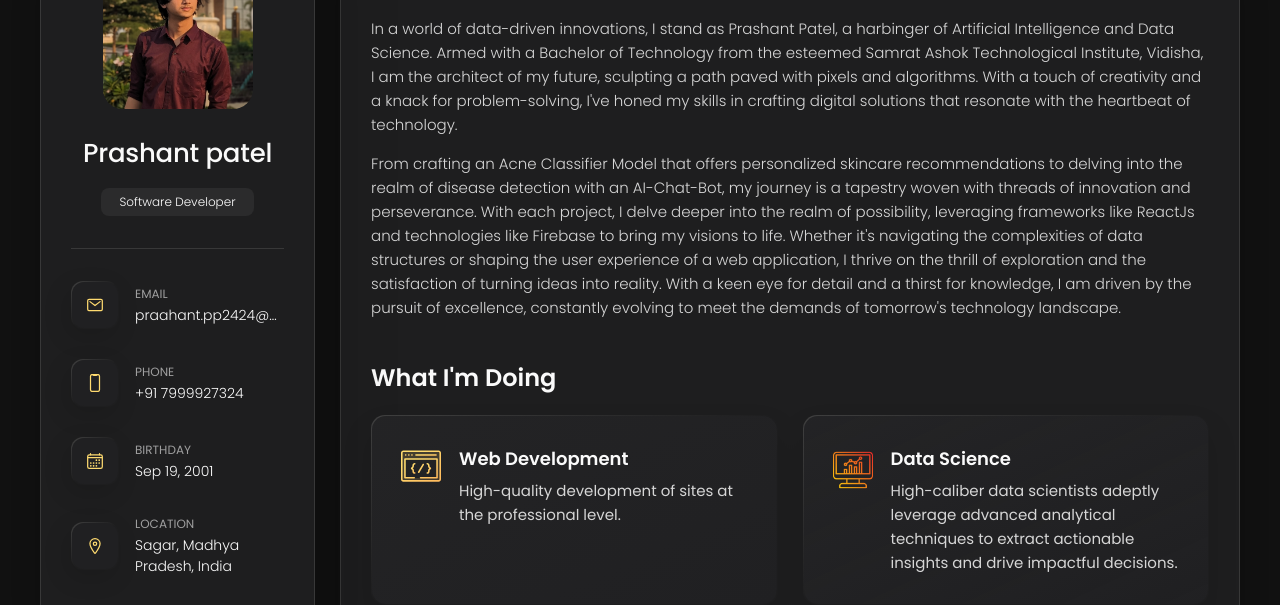
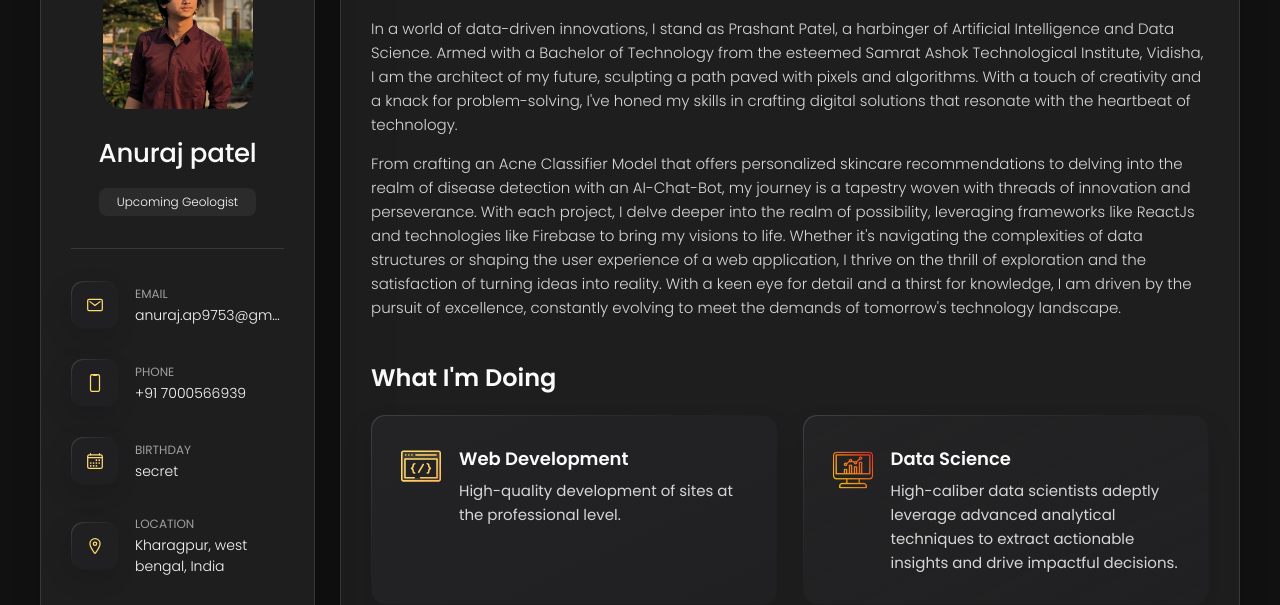
Before and after one commit to ANU-RAAJ/Portfolio, a plain HTML site: page index.html in a window 1280 px wide. Shown: the part 162-767 px from the top of the page. Drawn offline with nearby package versions, Linux system fonts and the light colour scheme.

Commit message:
Update index.html

```diff
--- a/index.html
+++ b/index.html
@@ -5,7 +5,7 @@
   <meta charset="UTF-8">
   <meta http-equiv="X-UA-Compatible" content="IE=edge">
   <meta name="viewport" content="width=device-width, initial-scale=1.0">
-  <title>prashant Portfolio</title>
+  <title>Anuraj Portfolio</title>
 
   <!--
     - favicon
@@ -46,9 +46,9 @@
         </figure>
 
         <div class="info-content">
-          <h1 class="name" title="Richard hanrick">Prashant patel</h1>
+          <h1 class="name" title="Richard hanrick">Anuraj patel</h1>
 
-          <p class="title">Software Developer</p>
+          <p class="title">Upcoming Geologist</p>
         </div>
 
         <button class="info_more-btn" data-sidebar-btn>
@@ -74,7 +74,7 @@
             <div class="contact-info">
               <p class="contact-title">Email</p>
 
-              <a href="mailto:praahant.pp2424@gmail.com" class="contact-link">praahant.pp2424@gmail.com</a>
+              <a href="mailto:praahant.pp2424@gmail.com" class="contact-link">anuraj.ap9753@gmail.com</a>
             </div>
 
           </li>
@@ -88,7 +88,7 @@
             <div class="contact-info">
               <p class="contact-title">Phone</p>
 
-              <a href="tel:+12133522795" class="contact-link">+91 7999927324</a>
+              <a href="tel:+12133522795" class="contact-link">+91 7000566939</a>
             </div>
 
           </li>
@@ -102,7 +102,7 @@
             <div class="contact-info">
               <p class="contact-title">Birthday</p>
 
-              <time datetime="1982-06-23">Sep 19, 2001</time>
+              <time datetime="1982-06-23">secret</time>
             </div>
 
           </li>
@@ -116,7 +116,7 @@
             <div class="contact-info">
               <p class="contact-title">Location</p>
 
-              <address>Sagar, Madhya Pradesh, India</address>
+              <address>Kharagpur, west bengal, India</address>
             </div>
 
           </li>
```
